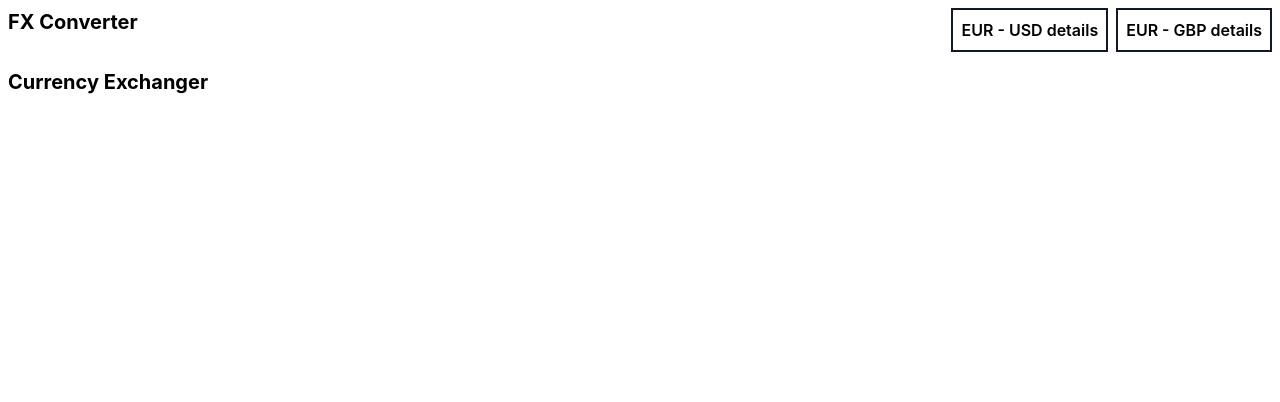
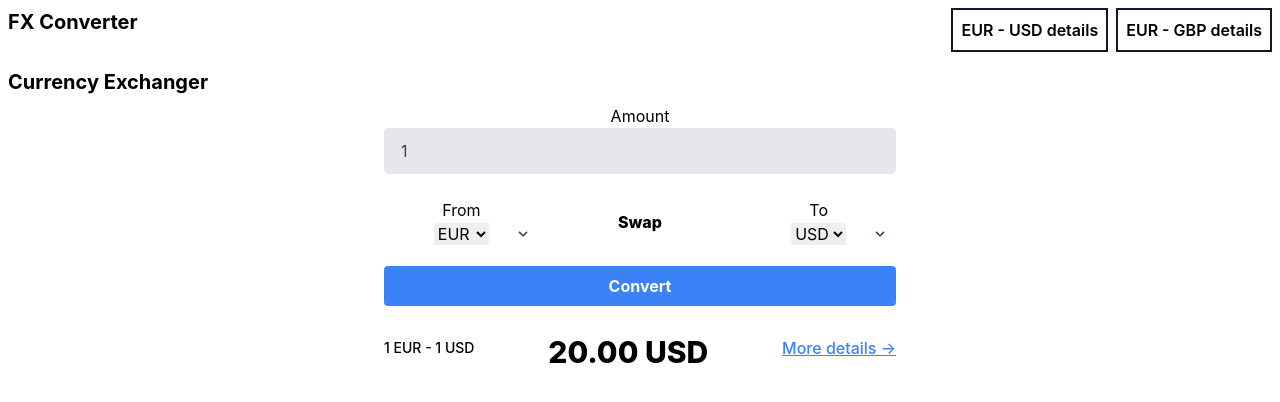
Before and after one commit to Aagbator/fx-converter, a React (Create React App) app: page / in a window 1280 px wide. Shown: the top 402 px of the page. Built offline with nearby package versions, Linux system fonts and the light colour scheme.

Commit message:
feat: added currency conversion panel

```diff
--- /dev/null
+++ b/src/components/conversion-panel/ConversionPanel.tsx
@@ -0,0 +1,127 @@
+import React from "react";
+import { Currency, useConverter } from "../../contexts/Converter.context";
+
+const CurrencyConverter: React.FC = () => {
+  const {
+    currencies,
+    amount,
+    fromCurrency,
+    toCurrency,
+    setAmount,
+    setFromCurrency,
+    setToCurrency,
+    swapCurrencies,
+  } = useConverter();
+
+  const handleAmountChange = (event: React.ChangeEvent<HTMLInputElement>) => {
+    const value = event.target.value;
+    setAmount(parseFloat(value));
+  };
+
+  const handleFromCurrencyChange = (
+    event: React.ChangeEvent<HTMLSelectElement>
+  ) => {
+    setFromCurrency(event.target.value as Currency);
+  };
+
+  const handleToCurrencyChange = (
+    event: React.ChangeEvent<HTMLSelectElement>
+  ) => {
+    setToCurrency(event.target.value as Currency);
+  };
+
+  return (
+    <>
+      <form className="w-full max-w-lg mx-auto">
+        <div className="flex flex-wrap -mx-3 mb-6">
+          <div className="w-full px-3">
+            <label className="label">Amount</label>
+            <input
+              className="appearance-none block w-full bg-gray-200 text-gray-700 border border-gray-200 rounded py-3 px-4 leading-tight focus:outline-none focus:bg-white focus:border-gray-500"
+              id="grid-last-name"
+              type="number"
+              value={amount}
+              onChange={handleAmountChange}
+              placeholder="Enter amount"
+              required
+            />
+          </div>
+        </div>
+        <div className="flex flex-wrap -mx-3 mb-2 items-center">
+          <div className="w-full md:w-1/3 px-3 mb-6 md:mb-0">
+            <label className="label">From</label>
+            <div className="relative">
+              <select
+                className="select"
+                value={fromCurrency}
+                onChange={handleFromCurrencyChange}
+              >
+                {currencies.map((currency, i) => (
+                  <option key={currency + i} value={currency}>
+                    {currency}
+                  </option>
+                ))}
+              </select>
+              <div className="pointer-events-none absolute inset-y-0 right-0 flex items-center px-2 text-gray-700">
+                <svg
+                  className="fill-current h-4 w-4"
+                  xmlns="http://www.w3.org/2000/svg"
+                  viewBox="0 0 20 20"
+                >
+                  <path d="M9.293 12.95l.707.707L15.657 8l-1.414-1.414L10 10.828 5.757 6.586 4.343 8z" />
+                </svg>
+              </div>
+            </div>
+          </div>
+          <div className="w-full md:w-1/3 px-3 mb-6 md:mb-0">
+            <button
+              onClick={swapCurrencies}
+              className="capitalize font-extrabold"
+            >
+              Swap
+            </button>
+          </div>
+          <div className="w-full md:w-1/3 px-3 mb-6 md:mb-0">
+            <label className="label">To</label>
+            <div className="relative">
+              <select
+                className="select"
+                value={toCurrency}
+                onChange={handleToCurrencyChange}
+              >
+                {currencies.map((currency, i) => (
+                  <option key={currency + i} value={currency}>
+                    {currency}
+                  </option>
+                ))}
+              </select>
+              <div className="pointer-events-none absolute inset-y-0 right-0 flex items-center px-2 text-gray-700">
+                <svg
+                  className="fill-current h-4 w-4"
+                  xmlns="http://www.w3.org/2000/svg"
+                  viewBox="0 0 20 20"
+                >
+                  <path d="M9.293 12.95l.707.707L15.657 8l-1.414-1.414L10 10.828 5.757 6.586 4.343 8z" />
+                </svg>
+              </div>
+            </div>
+          </div>
+        </div>
+
+        <div className="flex flex-wrap my-5 items-center">
+          <button className="w-full btn">Convert</button>
+        </div>
+
+        <div className="flex my-5 justify-between items-center">
+          <p className="text-sm font-medium">1 EUR - 1 USD</p>
+          <p className="mt-2 font-extrabold text-3xl">20.00 USD</p>
+          <button className="font-medium text-blue-500 underline hover:text-blue-700">
+            More details →
+          </button>
+        </div>
+      </form>
+    </>
+  );
+};
+
+export default CurrencyConverter;
--- a/src/contexts/Converter.context.tsx
+++ b/src/contexts/Converter.context.tsx
@@ -1,6 +1,6 @@
 import React, { createContext, useContext, useEffect, useState } from "react";
 
-type Currency =
+export type Currency =
   | "USD"
   | "EUR"
   | "JPY"
@@ -88,7 +88,7 @@ export const ConverterProvider: React.FC<{ children: React.ReactNode }> = ({
     "AUD",
     "CAD",
     "CHF",
-    "CNH",
+    "CNY",
     "HKD",
     "NZD",
   ];
--- a/src/pages/home/Home.tsx
+++ b/src/pages/home/Home.tsx
@@ -1,10 +1,12 @@
 import React from "react";
 import Breadcrump from "../../components/breadcrump/Breadcrump";
+import CurrencyConverter from "../../components/conversion-panel/ConversionPanel";
 
 export default function Home() {
   return (
     <div>
       <Breadcrump title="Currency Exchanger" />
+      <CurrencyConverter />
     </div>
   );
 }
```
